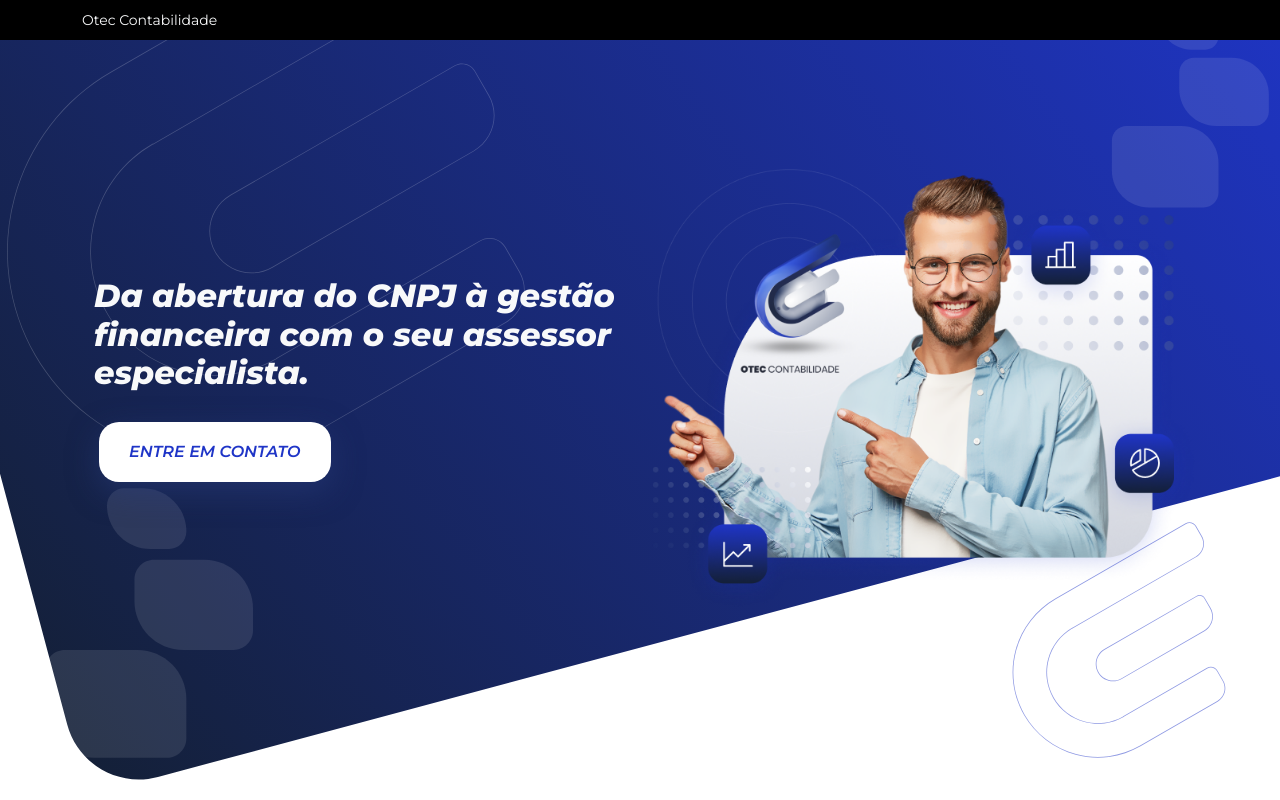
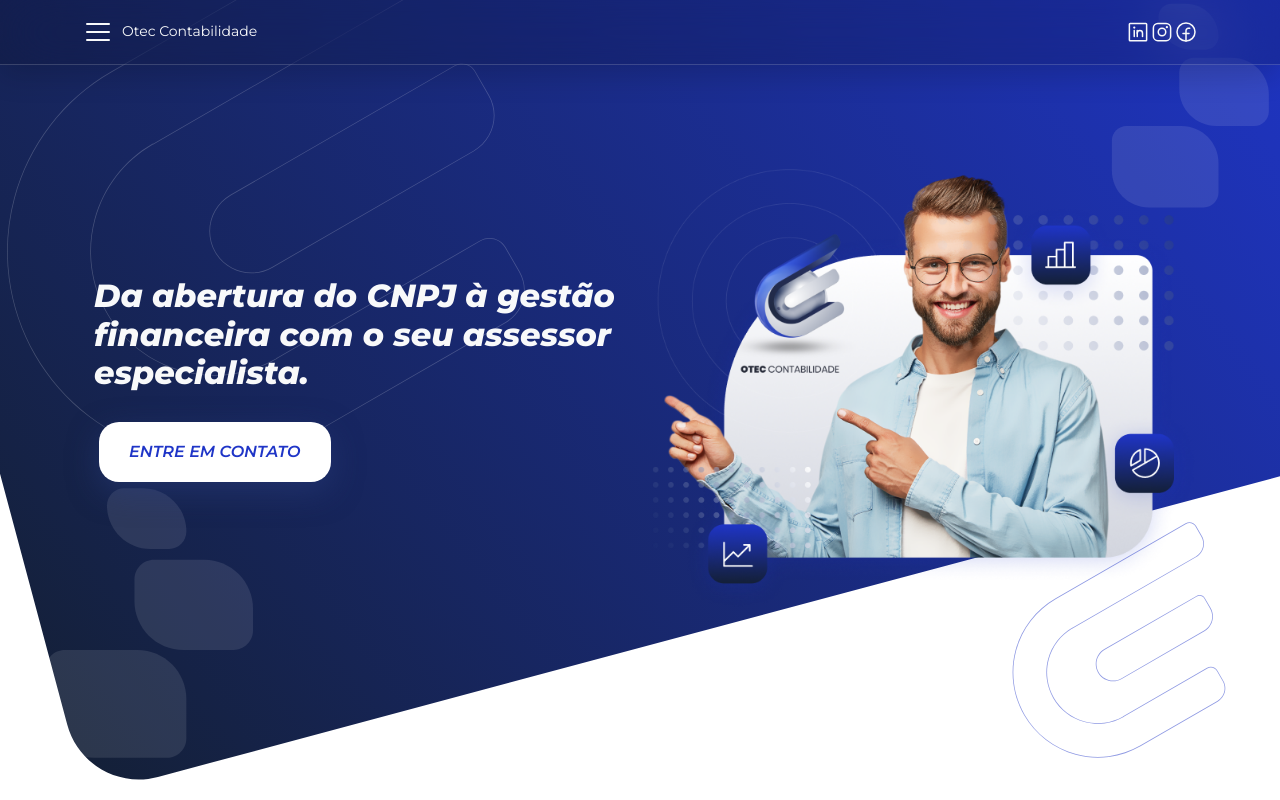
Before and after one commit to renatogsantos/otec-site, a Next.js app: page / in a window 1280 px wide. Shown: the top 800 px of the page. Built offline with nearby package versions, Linux system fonts and the light colour scheme.

Commit message:
ajustes no navbar

```diff
--- a/components/navbar/NavBar.jsx
+++ b/components/navbar/NavBar.jsx
@@ -1,10 +1,19 @@
+import { FacebookLogo, InstagramLogo, LinkedinLogo, List } from "phosphor-react";
 import { Container } from "react-bootstrap";
 
 export default function NavBar() {
   return (
-    <div className="fixed-top mx-auto bg-black">
-      <Container className="text-light py-2">
-        <small>Otec Contabilidade</small>
+    <div className="fixed-top mx-auto navbar-top">
+      <Container className="text-light py-3 d-flex align-items-center justify-content-between">
+        <div>
+          <List size={32} />
+          <small className="mx-2">Otec Contabilidade</small>
+        </div>
+        <div className="d-flex">
+          <LinkedinLogo size={24} />
+          <InstagramLogo size={24} />
+          <FacebookLogo size={24} />
+        </div>
       </Container>
     </div>
   );
--- a/pages/index.jsx
+++ b/pages/index.jsx
@@ -10,7 +10,7 @@ export default function Home() {
         <Container fluid className="hero-1 d-flex align-items-center p-0 m-0">
           <Container className="py-5">
             <Row className="d-flex align-items-center py-5">
-              <Col className="col-12 col-lg-6 order-2 order-md-1 p-4">
+              <Col className="col-12 col-lg-6 p-4">
                 <h1 className="title-h1 text-light" value="Otec Contabilidade">
                   Da abertura do CNPJ à gestão financeira com o seu assessor
                   especialista.
@@ -19,7 +19,7 @@ export default function Home() {
                   <ButtonTwo title="entre em contato" link="#" target={false} />
                 </div>
               </Col>
-              <Col className="col-12 col-lg-6 py-5 order-1 order-md-2">
+              <Col className="col-12 col-lg-6 py-5">
                 <img
                   draggable={false}
                   width="100%"
--- a/styles/globals.scss
+++ b/styles/globals.scss
@@ -6,6 +6,7 @@
 @import "./button/ButtonTwo.scss";
 @import "./cards/CardOne.scss";
 @import "./animations.scss";
+@import "./navbar/navbar.scss";
 
 html {
   margin: 0;
@@ -22,7 +23,6 @@ body {
   background-size: cover;
   background-position: bottom center;
   background-repeat: no-repeat;
-  height: 100vh;
 }
 
 @media screen and (min-width: 728px) {
--- a/styles/navbar/navbar.scss
+++ b/styles/navbar/navbar.scss
@@ -1,3 +1,6 @@
 .navbar-top {
-  position: fixed;
+  background: #0000002a;
+  backdrop-filter: blur(30px);
+  border-bottom: 1px solid #ffffff2a;
+  box-shadow: 0 10px 30px #0000002a;
 }
```
